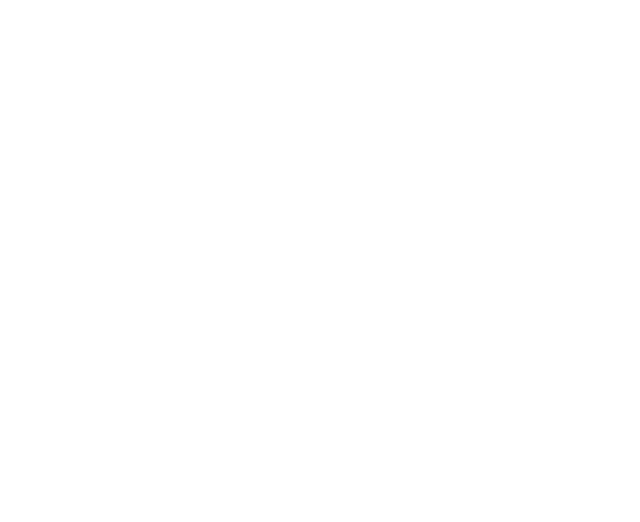
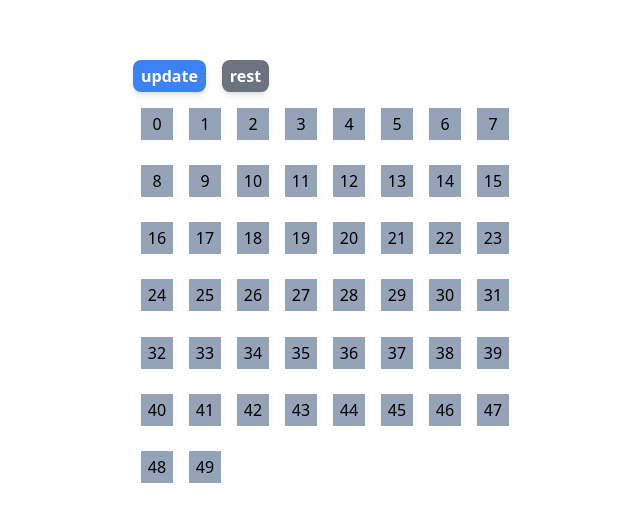
Before and after one commit to luke358/forever-animation, a React (Vite) app: page /002 in a window 1280 px wide. Before the commit this address had no page. Shown: the part 140-662 px from the top of the page, without its empty margins (307-947 px from the left). Built offline with nearby package versions, Linux system fonts and the light colour scheme.

Commit message:
feat: 002 FLIP

```diff
--- a/src/index.css
+++ b/src/index.css
@@ -9,3 +9,13 @@
   align-items: center;
   justify-content: center;
 }
+
+
+@layer components {
+  .btn-primary {
+    @apply py-1 px-2 bg-blue-500 text-white font-semibold rounded-lg shadow-md hover:bg-blue-700 focus:outline-none focus:ring-2 focus:ring-blue-400 focus:ring-opacity-75;
+  }
+  .btn-gray {
+    @apply py-1 px-2 bg-gray-500 text-white font-semibold rounded-lg shadow-md hover:bg-gray-700 focus:outline-none focus:ring-2 focus:ring-gray-400 focus:ring-opacity-75;
+  }
+}
--- /dev/null
+++ b/src/index.d.ts
@@ -0,0 +1 @@
+export {};
--- /dev/null
+++ b/src/pages/002.tsx
@@ -0,0 +1,78 @@
+import React, { useEffect, useRef, useState } from 'react'
+
+const DEFAULT_ITEMS = Array(50).fill(0).map((_, index) => ({ id: String(index) }))
+export default function $002() {
+
+  const [items, setItems] = useState([...DEFAULT_ITEMS]);
+  const container = useRef<HTMLDivElement>(null);
+  // 保存上一次状态
+  const prevSrcRectMap = useRef(null);
+
+  const update = () => {
+    const shuffleItems = shuffle(items.slice());
+    setItems(shuffleItems)
+  }
+
+  const reset = () => {
+    setItems(DEFAULT_ITEMS)
+  }
+
+  useEffect(() => {
+    if(prevSrcRectMap.current === null)  {
+      prevSrcRectMap.current = createSrcRectMap(container.current!)
+      return
+    }
+    const currentSrcRectMap = createSrcRectMap(container.current!);
+    Object.keys(prevSrcRectMap.current!).forEach((id) => {
+      const currentRect = currentSrcRectMap[id]
+      const prevRect: any = prevSrcRectMap.current![id]
+
+      const invert = {
+        left: prevRect.left - currentRect.left,
+        top: prevRect.top - currentRect.top,
+      }
+
+      const keyframes = [
+        { transform: `translate(${invert.left}px, ${invert.top}px)` },
+        { transform: `translate(0, 0)` }
+      ]
+
+      const options = {
+        duration: 300,
+        easing: "cubic-bezier(0,0,0.32,1)",
+      }
+      currentRect.ele.animate(keyframes, options)
+    })
+    prevSrcRectMap.current = currentSrcRectMap
+  }, [items])
+
+  const shuffle = (items: any[]) => {
+    let n = items.length;
+    for (let i = n - 1; i >= 0; i--) {
+      const rand = Math.floor(Math.random() * n)
+      let tmp = items[i]
+      items[i] = items[rand];
+      items[rand] = tmp;
+    }
+    return items
+  }
+
+  const createSrcRectMap = (prevContainer: HTMLElement) => {
+    return Array.from(prevContainer.children).reduce((prev: any, ele) => {
+      const rect = ele.getBoundingClientRect()
+      const { left, top } = rect
+      prev[ele.id] = { left, top, id: ele.id, ele }
+      return prev
+    }, {})
+  }
+
+  return (
+    <div className="w-[400px] h-[400px]">
+      <button className="btn-primary mb-4" onClick={update}>update</button>
+      <button className="btn-gray mb-4 ml-4" onClick={reset}>rest</button>
+      <div className="continer h-full w-full flex flex-wrap" ref={container}>
+        {items.map((_, index) => <div id={_.id} key={index} className='w-8 h-8 bg-slate-400 text-center mx-2 leading-8'>{_.id}</div>)}
+      </div>
+    </div>
+  )
+}
```
